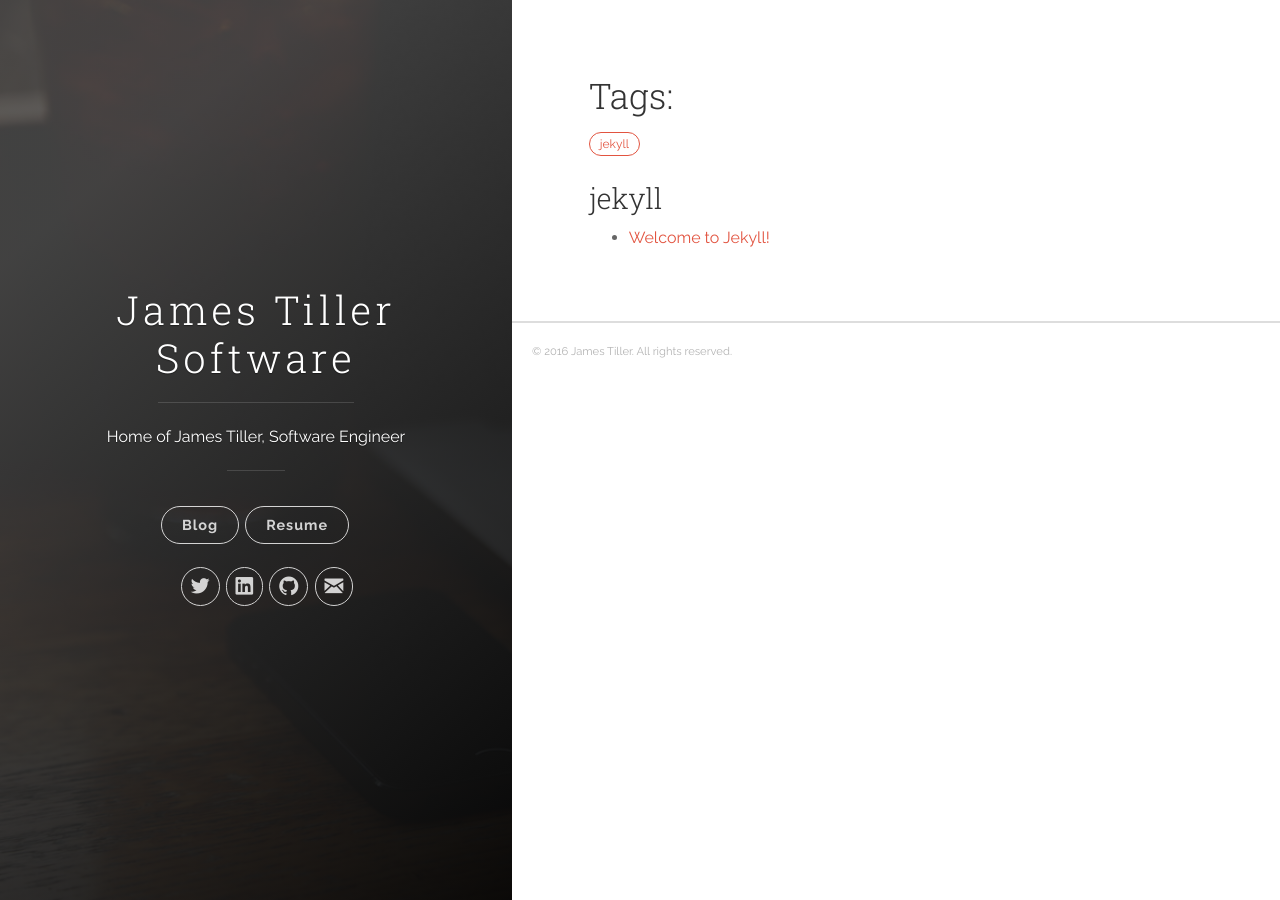
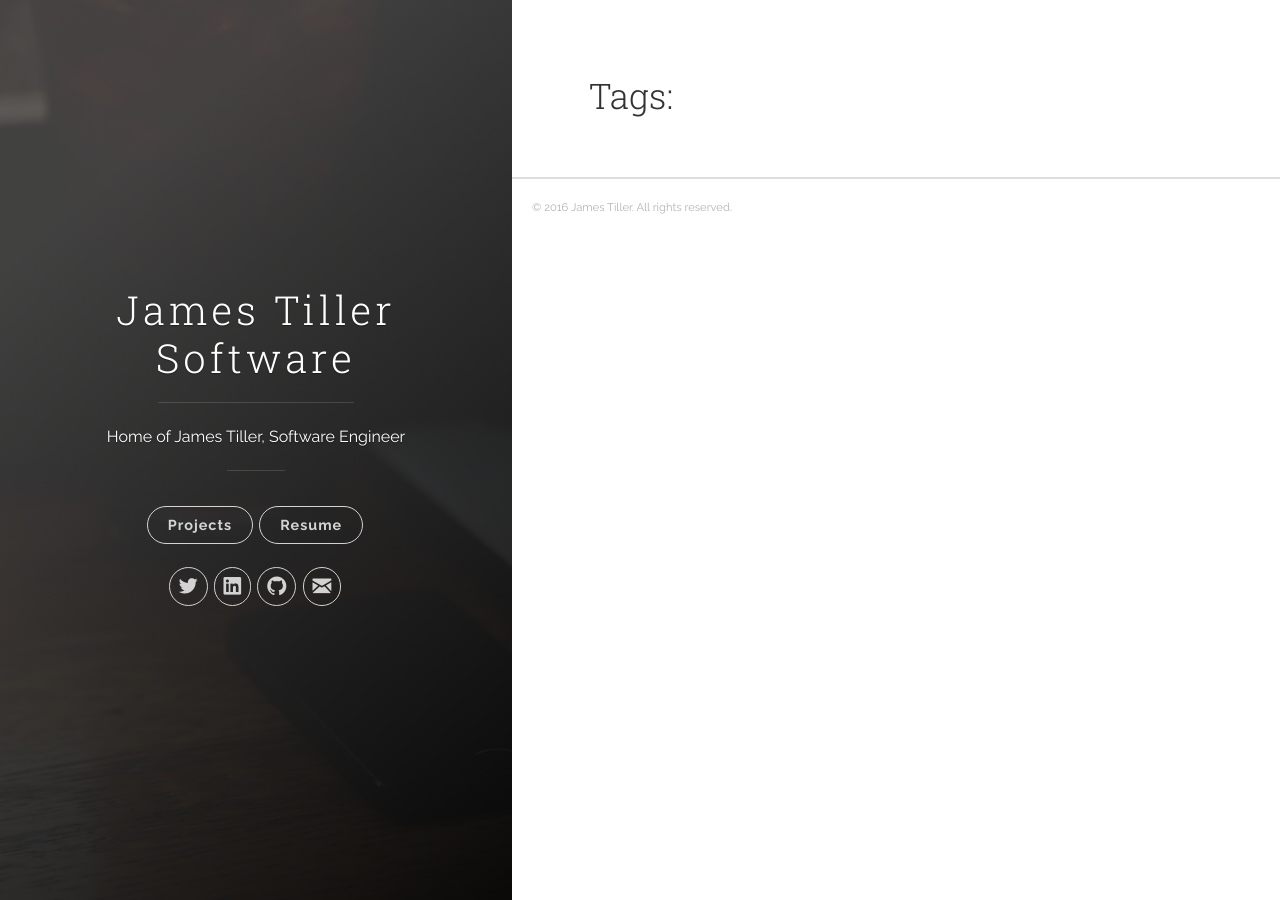
Before and after one commit to codebangio/codebangio.github.io, a Jekyll site: the page built from tags.md, in a window 1280 px wide. Built offline with Jekyll 4.4.1, drawn with Linux system fonts in a browser that asks for light colours; nearby versions of some CDN libraries.

Commit message:
no message

```diff
--- a/_includes/header.html
+++ b/_includes/header.html
@@ -19,7 +19,7 @@
 
           <nav class="cover-navigation cover-navigation--primary">
             <ul class="navigation">
-              <li class="navigation__item"><a href="{{ site.baseurl }}#blog" title="link to {{ site.title }} blog" class="blog-button">Blog</a></li>
+              <li class="navigation__item"><a href="{{ site.baseurl }}#blog" title="link to {{ site.title }} blog" class="blog-button">Projects</a></li>
               <li class="navigation__item"><a href="{{ site.baseurl }}resume" title="link to {{ site.title }} resume" class="blog-button">Resume</a></li>
             </ul>
           </nav>
--- a/css/uno.css
+++ b/css/uno.css
@@ -1388,8 +1388,7 @@ nav {
 			border-color: #FFF;
 			opacity: 1; }
 
-.navigation--social {
-	margin-left: 1.5em; }
+.navigation--social { }
 	.navigation--social a {
 		padding: 6px 8px 6px 9px; }
 		.navigation--social a .label {
```
Also changed, not shown: _drafts/2016-05-02-moving-to-toptal.markdown (renamed from _posts/2016-01-08-welcome-to-jekyll.markdown).
